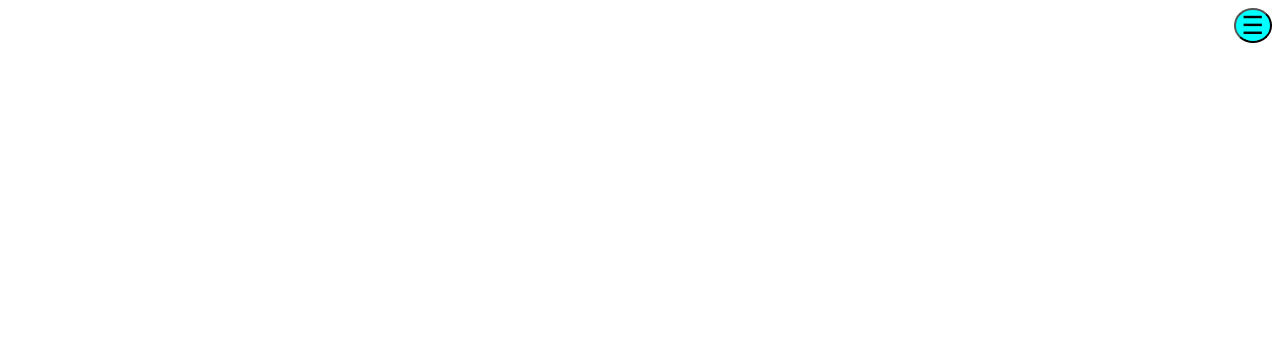
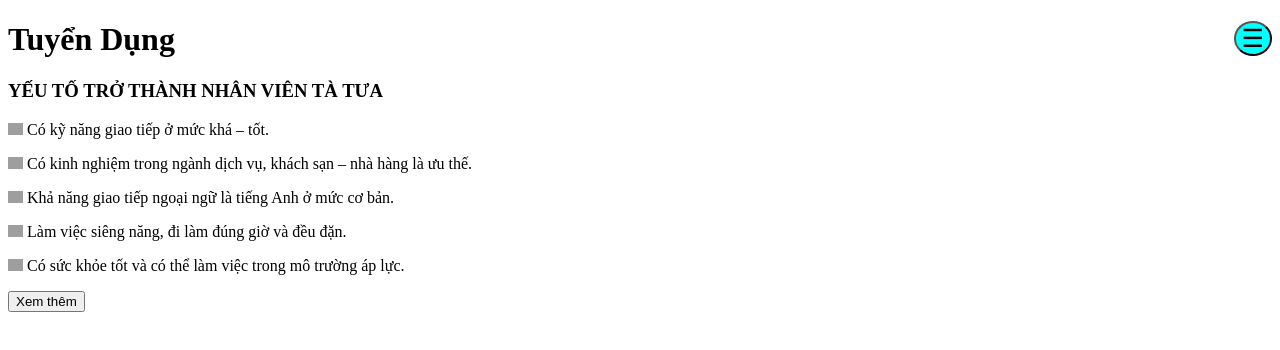
Before and after one commit to MoonisTran/final-project, a plain HTML site: page index.html in a window 1280 px wide. Drawn offline with Linux system fonts and the light colour scheme; grey boxes are pictures that could not be loaded.

Commit message:
add tuyen dung

```diff
--- a/index.css
+++ b/index.css
@@ -19,3 +19,6 @@
     position:sticky;
     top: 0;
 }
+.img-tuyen-dung{
+    width: 15px;
+}
--- a/index.html
+++ b/index.html
@@ -20,6 +20,22 @@
 
 </div>
 
+<div id="tuyen-dung">
+    <h1 class="tuyen-dung">Tuyển Dụng</h1>
+
+    <h3>YẾU TỐ TRỞ THÀNH NHÂN VIÊN TÀ TƯA</h3>
+
+    <p class="yeu-to-tuyen-dung"><img class="img-tuyen-dung" src="https://img.icons8.com/nolan/2x/unchecked-circle.png"/> Có kỹ năng giao tiếp ở mức khá – tốt.</p>
+    <p class="yeu-to-tuyen-dung"><img class="img-tuyen-dung" src="https://img.icons8.com/nolan/2x/unchecked-circle.png"/> Có kinh nghiệm trong ngành dịch vụ, khách sạn – nhà hàng là ưu thế.</p>
+    <p class="yeu-to-tuyen-dung"><img class="img-tuyen-dung" src="https://img.icons8.com/nolan/2x/unchecked-circle.png"/> Khả năng giao tiếp ngoại ngữ là tiếng Anh ở mức cơ bản.</p>
+    <p class="yeu-to-tuyen-dung"><img class="img-tuyen-dung" src="https://img.icons8.com/nolan/2x/unchecked-circle.png"/> Làm việc siêng năng, đi làm đúng giờ và đều đặn.</p>
+    <p class="yeu-to-tuyen-dung"><img class="img-tuyen-dung" src="https://img.icons8.com/nolan/2x/unchecked-circle.png"/> Có sức khỏe tốt và có thể làm việc trong mô trường áp lực.</p>
+
+    <button type="button">Xem thêm</button>
+    <!-- chỗ này thêm bên phần js khi người dùng click vào đổi sang trang để đk tuyển dụng -->
+</div>
+
+
 
     <script src="index.js"></script>
 </body>
--- a/index.js
+++ b/index.js
@@ -13,8 +13,8 @@ const listBarTraSua = document.getElementById("list-bar-tra-sua")
         theFoods.innerHTML = "The Foods"
         const gio = document.createElement("span")
         gio.innerHTML = "Giỏ"
-        const tinTuc = document.createElement("span")
-        tinTuc.innerHTML = "Tin tức"
+        const tuyenDung = document.createElement("span")
+        tuyenDung.innerHTML = "Tuyển dụng"
         const contactUS = document.createElement("span")
         contactUS.innerHTML = "Contact US"
 
@@ -22,11 +22,12 @@ const listBarTraSua = document.getElementById("list-bar-tra-sua")
         listBarTraSua.appendChild(theDrinks)
         listBarTraSua.appendChild(theFoods)
         listBarTraSua.appendChild(gio)
-        listBarTraSua.appendChild(tinTuc)
+        listBarTraSua.appendChild(tuyenDung)
         listBarTraSua.appendChild(contactUS)
 
         barBtnTraSua.addEventListener("click", function () {
             barBtnTraSua.innerHTML = "☰"
             listBarTraSua.innerHTML=""
+
         })
     })
```
